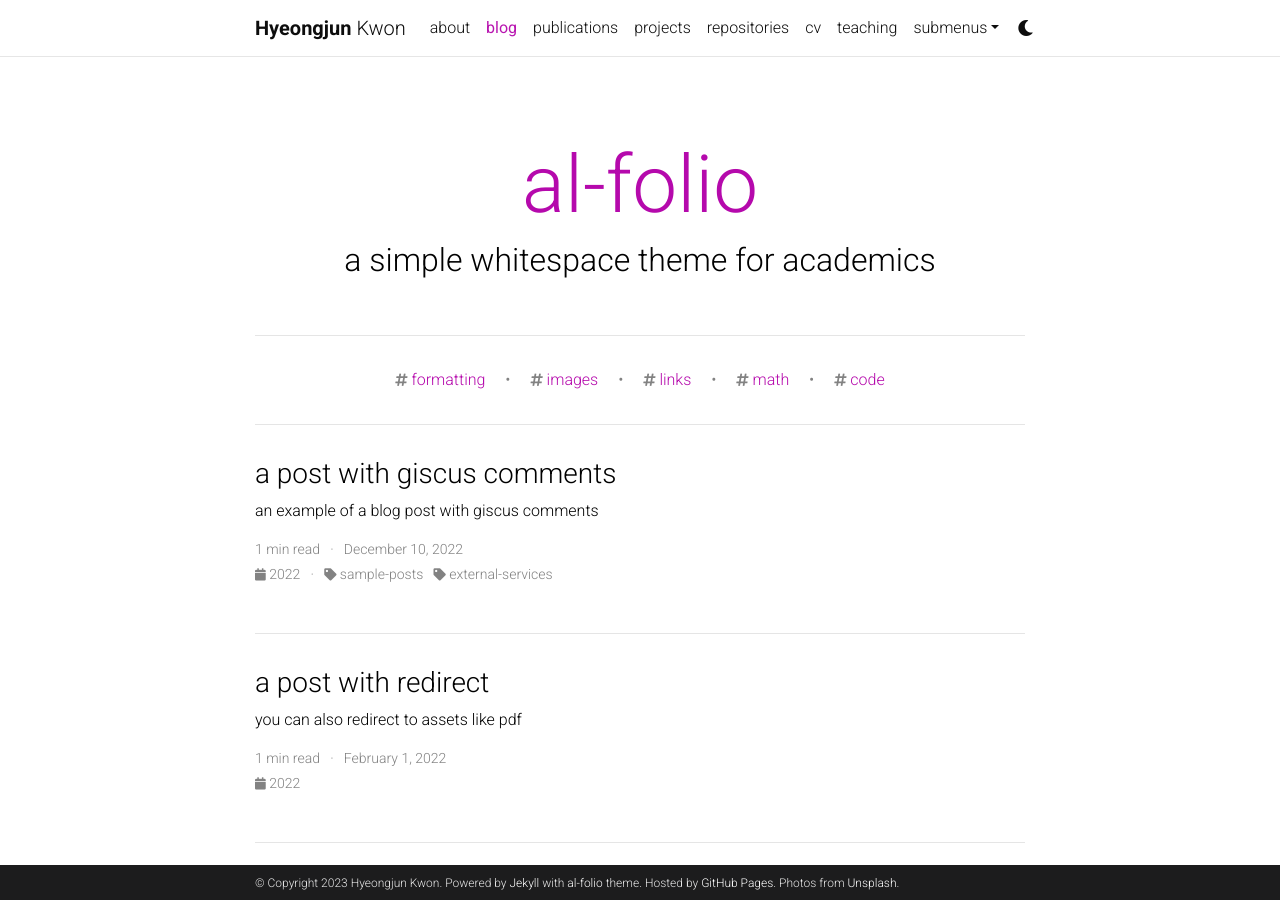
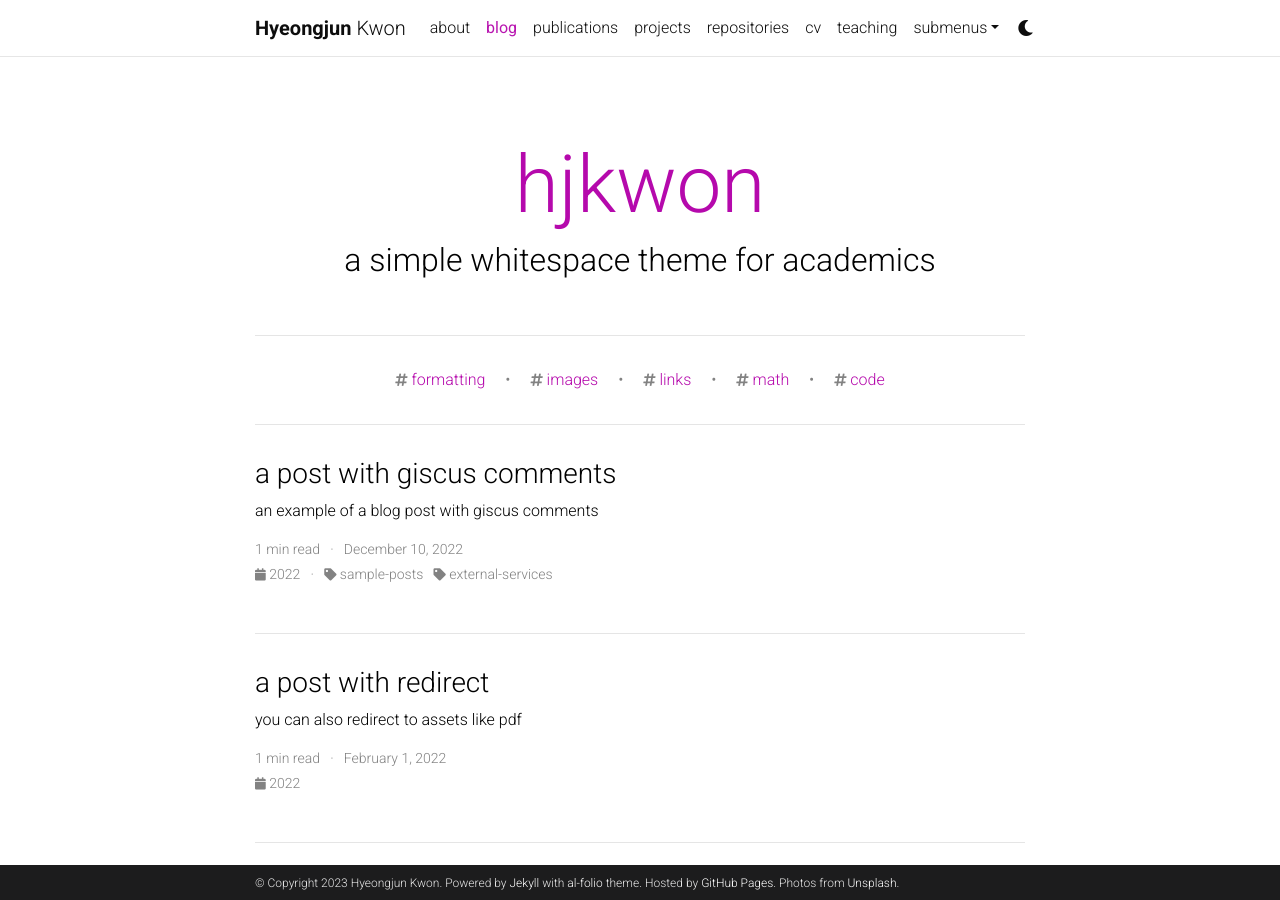
Before and after one commit to kwonjunn01/kwonjunn01.github.io, a Jekyll site: the page built from blog/index.html, in a window 1280 px wide and 900 px high. Built offline with Jekyll 4.4.1, drawn with Linux system fonts in a browser that asks for light colours; the list of posts is cut into pages by our own code; comment, search, counter and statistics services are not loaded; a style sheet for code colours, icons or effects is not loaded.

Commit message:
Update _config.yml

```diff
--- a/_config.yml
+++ b/_config.yml
@@ -19,7 +19,7 @@ lang: en # the language of your site (for example: en, fr, cn, ru, etc.)
 icon: ⚛️  # the emoji used as the favicon (alternatively, provide image name in /assets/img/)
 
 url: https://kwonjunn01.github.io # the base hostname & protocol for your site
-baseurl: /al-folio # the subpath of your site, e.g. /blog/
+baseurl: # the subpath of your site, e.g. /blog/
 last_updated: false # set to true if you want to display last updated in the footer
 impressum_path:  # set to path to include impressum link in the footer, use the same path as permalink in a page, helps to conform with EU GDPR
 
@@ -77,7 +77,7 @@ twitter_username: kwonjunn01 # your Twitter handle
 mastodon_username: # your mastodon instance+username in the format instance.tld/@username
 linkedin_username: # your LinkedIn user name
 telegram_username: # your Telegram user name
-scholar_userid: # your Google Scholar ID
+scholar_userid: Gvu1UgcAAAAJ # your Google Scholar ID
 semanticscholar_id: # your Semantic Scholar ID
 whatsapp_number: # your WhatsApp number (full phone number in international format. Omit any zeroes, brackets, or dashes when adding the phone number in international format.)
 orcid_id: # your ORCID ID
@@ -120,7 +120,7 @@ bing_site_verification:  # out your bing-site-verification ID (Bing Webmaster)
 # Blog
 # -----------------------------------------------------------------------------
 
-blog_name: al-folio # blog_name will be displayed in your blog page
+blog_name: hjkwon # blog_name will be displayed in your blog page
 blog_nav_title: blog # your blog must have a title for it to be displayed in the nav bar
 blog_description: a simple whitespace theme for academics
 permalink: /blog/:year/:title/
@@ -150,7 +150,7 @@ giscus:
   lang: en
 
 # Disqus comments (DEPRECATED)
-disqus_shortname: al-folio # put your disqus shortname
+disqus_shortname: hjkwon # put your disqus shortname
 # https://help.disqus.com/en/articles/1717111-what-s-a-shortname
 
 # External sources.
```
